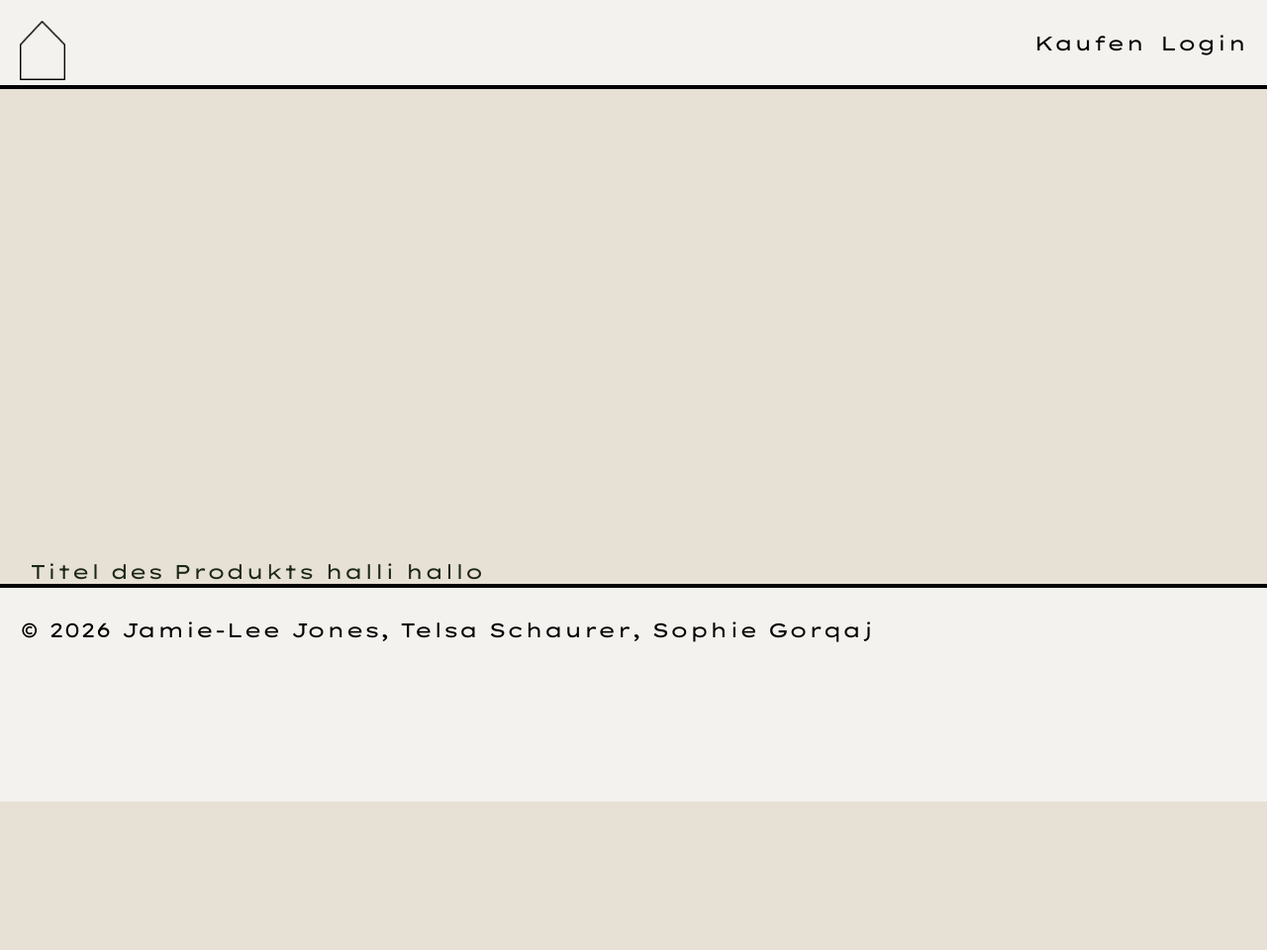
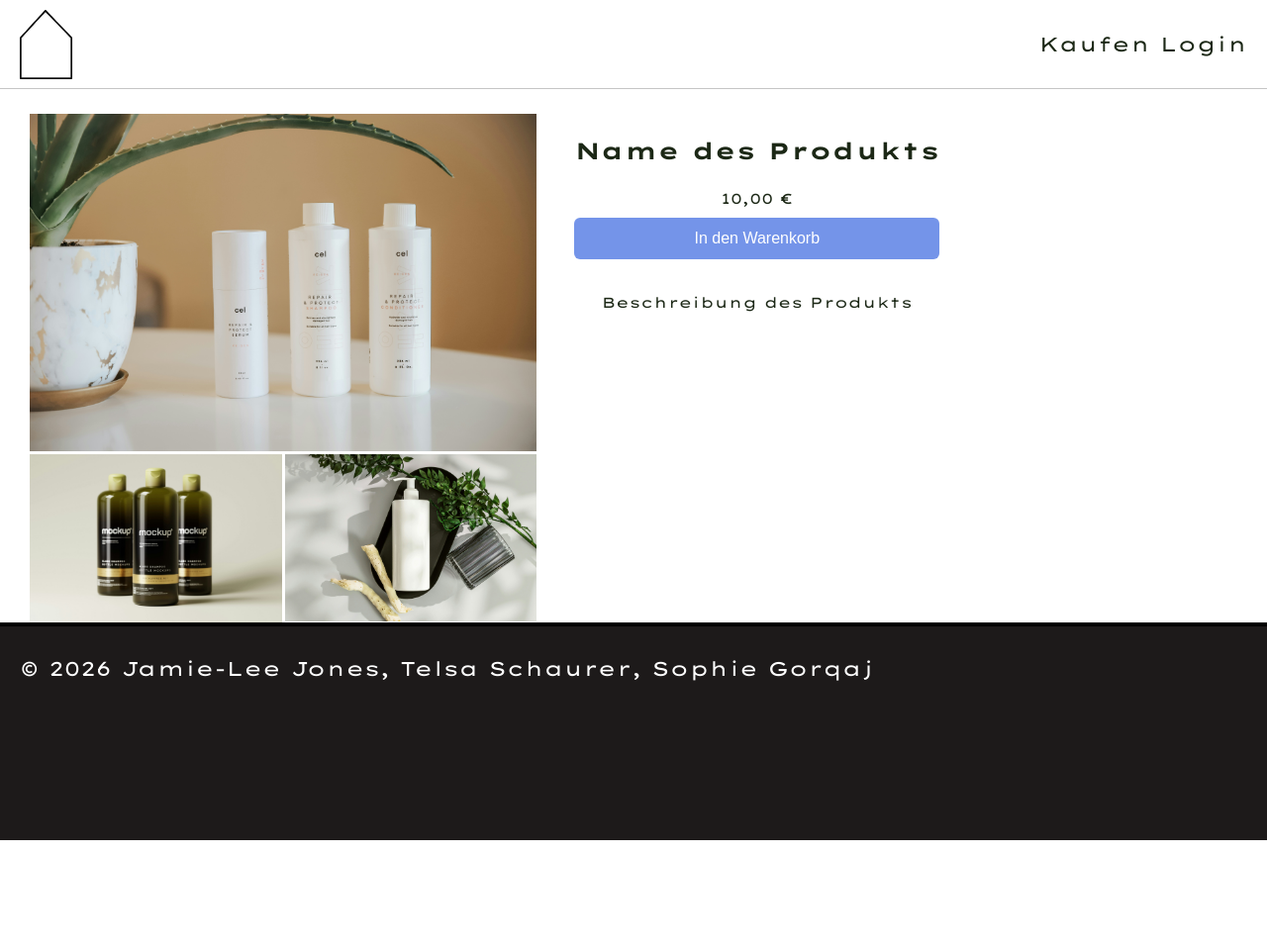
Before and after one commit to Tel3a/Biber-Shop, a PHP site: page /produktdetails.php in a window 1280 px wide. Shown: the whole page at 99% size. After the commit the page ends 849 px from the top, so only its background shows below. Run offline with PHP 8.4, Linux system fonts and the light colour scheme.

Commit message:
Add files via upload

```diff
--- a/produktdetails.php
+++ b/produktdetails.php
@@ -18,10 +18,17 @@
 
 
 
-<br><br><br><br><br><br><br><br><br><br><br><br>
-Titel des Produkts
-halli hallo
-
+<div class="detailfotos">
+	<img src="shampoo.jpg" alt="photo1">
+	<img src="shampoo2.jpg" alt="photo1">
+	<img src="shampoo3.jpg" alt="photo1">
+</div>
+<div class="alleeinzelprodukte">
+	<h3>Name des Produkts</h3>
+	<p>10,00 €</p>
+	<button type="submit">In den Warenkorb</button>
+	<p>Beschreibung des Produkts</p>
+</div>
 
 
 </div>
--- a/style.css
+++ b/style.css
@@ -2,9 +2,8 @@ body {
     font-size: 20px;
 	font-family: Lexend Zetta;
 	margin: 0;
-	padding-top: 150px;
-	padding-bottom: 150px;
-	background-color: #e7e0d5;
+
+	background-color: #ffffff;
 	color: rgb(28, 40, 22);
 	min-height: 100vh;
 	display: flex;
@@ -26,11 +25,9 @@ src: url('LexendZetta-VariableFont_wght.ttf')
 format("opentype");
 }
 .menuband {
-	overflow: hidden;
-	background-color: #F4F2EE;
+	background-color: #ffffff;
 	text-align: right;
-	border-bottom: 4px solid #000000;
-	word-spacing: 5px;
+	border-bottom: 1px solid #c5c5c5;
 	position: fixed;
 	padding-right: 20px;
 	top: 0;
@@ -39,9 +36,6 @@ format("opentype");
 	display: flex;
 	align-items: center;
 	justify-content: space-between;
-	color: rgb(0, 0, 0);
-	text-decoration: none;
-	box-shadow: 5px;
 	z-index: 100;
 }
 
@@ -60,22 +54,22 @@ format("opentype");
 
 }
 #logo {
-	float: left;
 	padding-left: 20px;
-	padding-top: 15px;
-	height: 60px;
 	display: flex;
 	align-items: center;
 }
 #logo img {
-	max-height: 60px;
+	height: 70px;
 	width: auto;
 	display: block;
+
 }
+
 
 .seiteninhalt {
 	padding-left: 30px;
 	padding-right: 20px;
+
 }
 
 .pfeil {
@@ -98,8 +92,10 @@ format("opentype");
 }
 
 #footer {
-	background-color: #F4F2EE;
-	color: #000000;
+
+	align-items: left;
+	background-color: #1d1a1a;
+	color: #ffffff;
 	justify-content: left;
 	border-top: 4px solid #000000;
 	margin-top: auto;
@@ -111,6 +107,8 @@ format("opentype");
 	margin-left: 20px;
 	margin-top: 30px;
 	margin-bottom: 30px;
+		display: flex;
+	flex-wrap: wrap;
 }
 
 
@@ -158,23 +156,23 @@ format("opentype");
 }
 
 .fotogallerie {
-
   flex-wrap: wrap;
-
   border-radius: 100px;
+  height: auto;
 }
 .galleriefoto {
-  width: 66%;
-  height: 400px;
+	width: 76%;
+	min-height: 300px;
+	height: auto;
 	margin-right: 10px;
 	padding-top: 20px;
 	display: flex;
 	flex-direction: column;
 	justify-content: center;
-  background-color: rgb(0, 0, 0);
 	counter-increment: galleriefoto;
-  color:#e7e0d5
-
+	color:#e7e0d5;
+	background-color: #000000;
+	object-fit: contain;
 }
 
 /*.product-gallery {
@@ -222,6 +220,7 @@ format("opentype");
 	color: #000000;
 	text-decoration: none;
 	padding: 5px 10px 5px 10px;
+
 
 }
 .boxen img {
@@ -293,18 +292,58 @@ p a {
 p a:hover {
 	text-decoration: underline;
 }
-span {
-	color: #7494ec;
-}
-.box p{
-	font-size: 22px;
 
-}
-.box button {
-	display: block;
-	width: 300px;
-	margin: 0, auto;
-}
 h5 {
 	color: red;
 }
+
+
+/* Detailseite */
+.alleeinzelprodukte {
+	justify-content: left;
+	display: block;
+	float: left;
+}
+.detailfotos {
+	float: left;
+	width: 40vw;
+	height: auto;
+	margin-right: 3vw;
+	display: grid;
+	grid-template-columns: 1fr 1fr; /* 2 Spalten für Bilder nebeneinander */
+	grid-auto-rows: min-content;
+	gap: 3px;
+
+}
+
+/* Mobile fallback: stack vertically on small screens */
+@media (max-width: 900px) {
+  .detailfotos, .alleeinzelprodukte {
+    float: none;
+    width: 100%;
+    margin: 0;
+    max-width: none;
+  }
+}
+
+
+
+.detailfotos img{
+	width: 200px;
+	height: auto;
+	margin-right: 10px;
+
+}
+.detailfotos img:first-child {
+  grid-column: 1 / -1; /* Von Spalte 1 bis Ende */
+  width: 100%;
+  height: auto;
+
+  display: block;
+}
+.detailfotos img {
+  width: 100%;
+  height: auto;
+  object-fit: cover;
+  display: block;
+}
```
Also changed, not shown: bibershop.sql (+91 -162 lines), index.php (+7 -3 lines), warenkorb.php (+1 -13 lines), biber.svg (added), shampoo5.jpg (added). Lines whose indentation alone changed are shown as unchanged.
